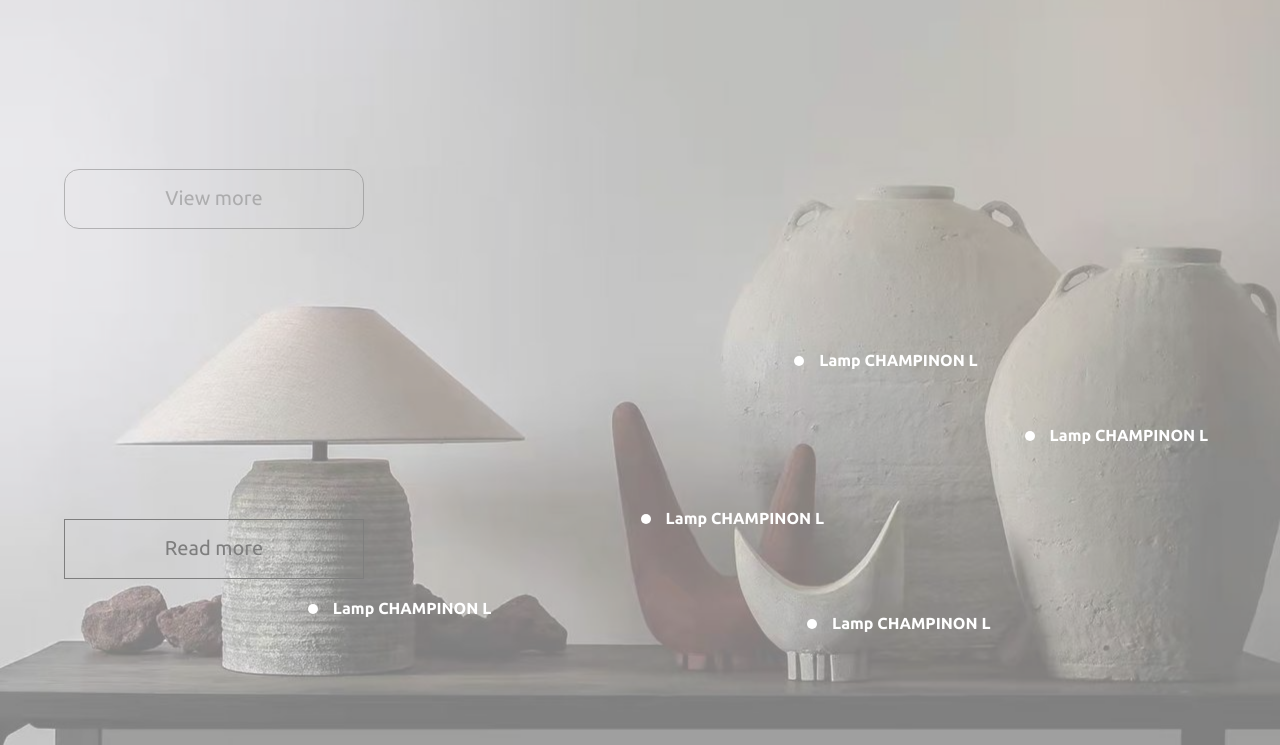
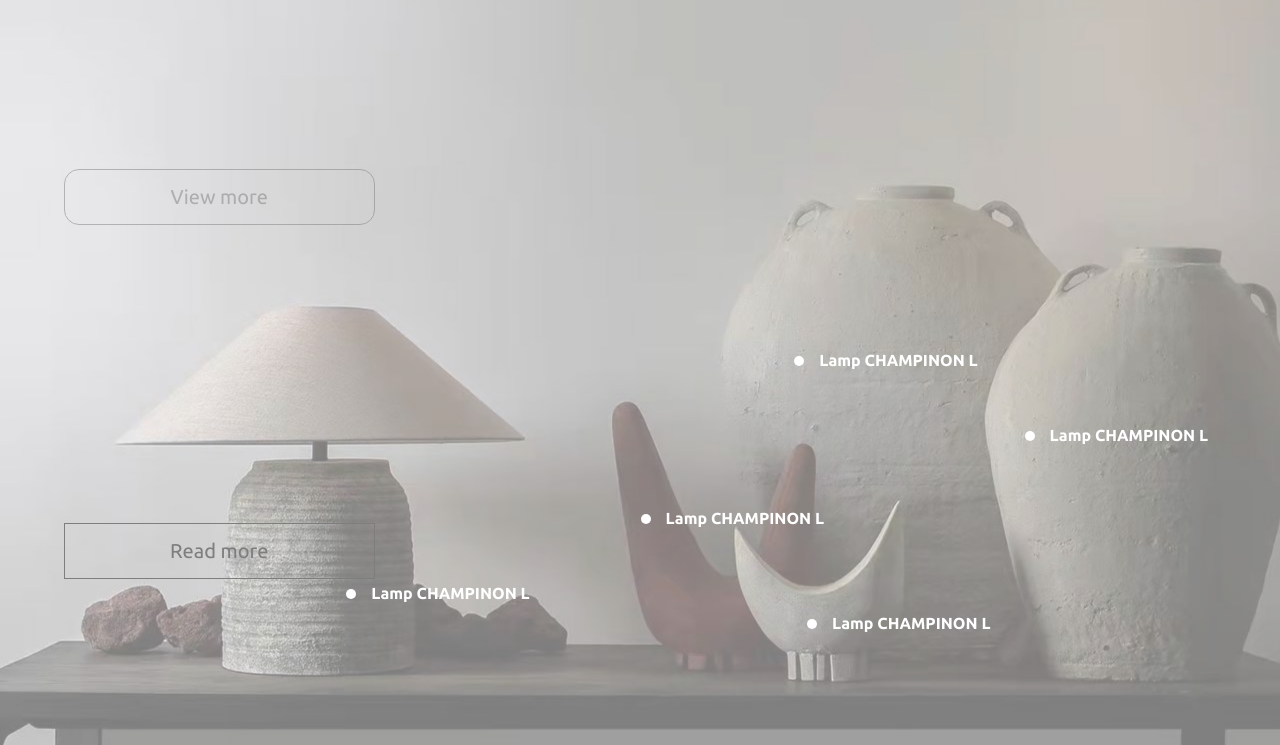
Before and after one commit to Alena1945/moonstories1, a PHP site: page / in a window 1280 px wide. Shown: the part 1358-2103 px from the top of the page. Run offline with PHP 8.4, Linux system fonts and the light colour scheme; some libraries are stand-ins or nearby versions.

Commit message:
four version

```diff
--- a/style/style.css
+++ b/style/style.css
@@ -84,7 +84,7 @@ body {
     visibility: hidden;
     top: 0;
     left: -100%;
-    width: 300px;
+    width: 36%;
     height: 100%;
     margin: 0;
     padding: 80px 0;
@@ -92,6 +92,7 @@ body {
     text-align: center;
     background-color: #ECEFF1;
     box-shadow: 1px 0px 6px rgba(0, 0, 0, .2);
+    z-index: 3;
 }
 
 .hamburger-name {
@@ -335,16 +336,11 @@ body {
     text-align: center;
     border: 1px solid #000000;
     border-radius: 15px;
-    width: 300px;
-    height: 60px;
-    padding-top: 16px;
+    padding: 15px 105px;
     -webkit-transition: all 0.5s;
     -moz-transition: all 0.5s;
     -o-transition: all 0.5s;
     transition: all 0.5s;
-    position: relative;
-    left: 0;
-
 }
 
 .lamp__info-btns .lamp__info-read-more {
@@ -403,8 +399,8 @@ opacity: 1;
 }
 
 .lamp1{
-    top: 80%;
-    left: 26%;
+    top: 78%;
+    left: 29%;
 }
 
 .lamp2{
```
